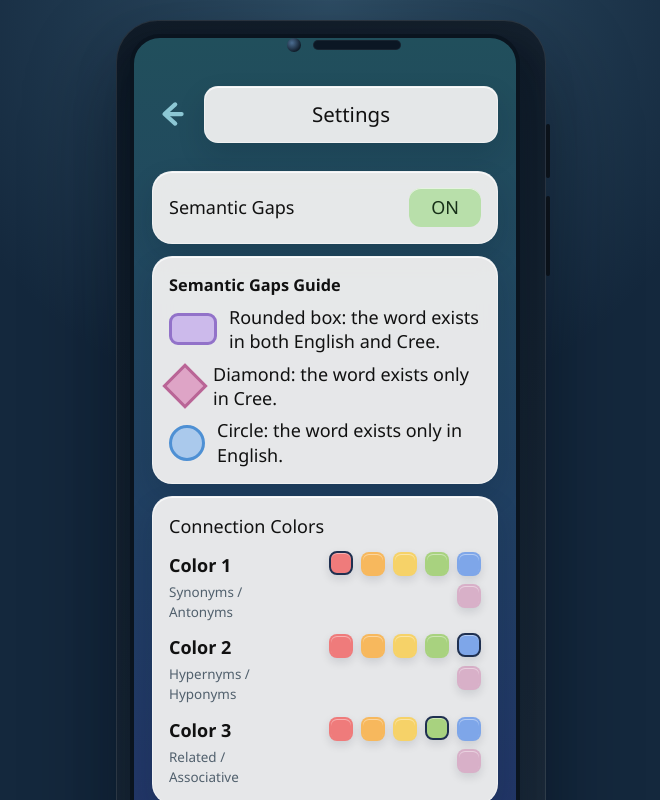
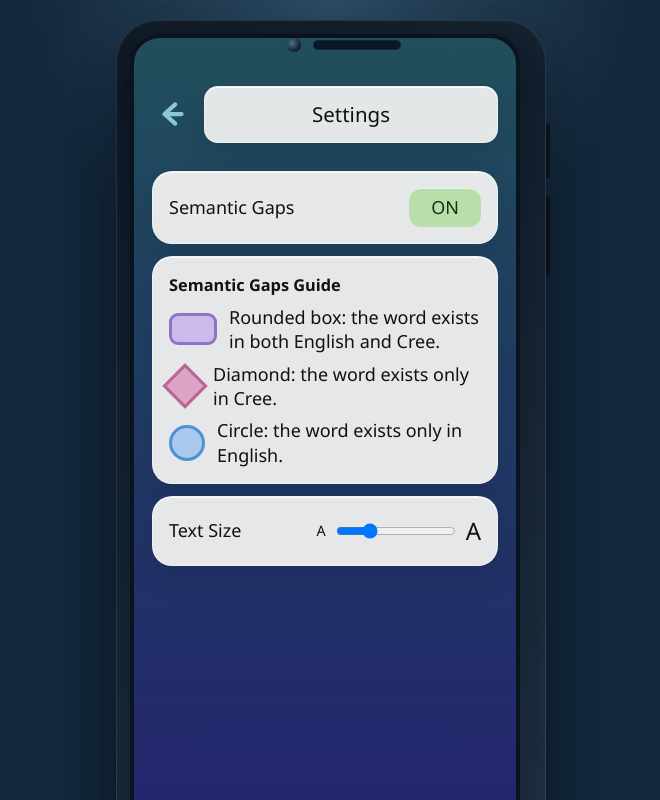
Before and after one commit to CMPUT302-Winter2026/project-3-high-fidelity-prototype-9plus10, a React (Vite) app in the folder vocab-explorer/: page / in a window 1280 px wide. Both pictures are taken after a click on the button "Settings". Shown: the top 800 px of the page, without its empty margins (309-969 px from the left). Built offline with nearby package versions, Linux system fonts and the light colour scheme.

Commit message:
type bug fixed

```diff
--- a/vocab-explorer/src/App.tsx
+++ b/vocab-explorer/src/App.tsx
@@ -336,6 +336,7 @@ function App() {
       case 'settings':
         return (
           <SettingsPage
+            isMinimal={previousScreen === 'login' || previousScreen === 'register'}
             semanticGaps={semanticGaps}
             fontSize={fontSize}
             contrastColor={contrastColor}
@@ -786,6 +787,7 @@ function WordDetailPage({
 }
 
 type SettingsPageProps = {
+  isMinimal: boolean
   semanticGaps: boolean
   fontSize: number
   contrastColor: string
@@ -803,6 +805,7 @@ type SettingsPageProps = {
 }
 
 function SettingsPage({
+  isMinimal,
   semanticGaps,
   fontSize,
   contrastColor,
@@ -819,7 +822,7 @@ function SettingsPage({
   onOpenHome,
 }: SettingsPageProps) {
   return (
-    <section className="page settings-page has-footer">
+    <section className={`page settings-page ${isMinimal ? '' : 'has-footer'}`.trim()}>
       <div className="page-header">
         <IconButton label="Back" onClick={onBack}>
           <BackIcon />
@@ -858,6 +861,7 @@ function SettingsPage({
         </div>
       ) : null}
 
+      {isMinimal ? null : (
         <div className="settings-card colors-card">
           <span>Connection Colors</span>
 
@@ -912,6 +916,7 @@ function SettingsPage({
             </div>
           </div>
         </div>
+      )}
 
       <div className="settings-card">
         <div className="setting-row">
@@ -931,6 +936,7 @@ function SettingsPage({
         </div>
       </div>
 
+      {isMinimal ? null : (
         <div className="settings-card password-card">
           <strong>Change Password</strong>
 
@@ -957,12 +963,15 @@ function SettingsPage({
             </button>
           </div>
         </div>
-
+      )}
+
+      {isMinimal ? null : (
         <button type="button" className="logout-button" onClick={onLogOut}>
           Log Out
         </button>
-
-      <FooterNav onOpenGroups={onOpenGroups} onOpenHome={onOpenHome} />
+      )}
+
+      {isMinimal ? null : <FooterNav onOpenGroups={onOpenGroups} onOpenHome={onOpenHome} />}
     </section>
   )
 }
--- a/vocab-explorer/src/Wordmap.tsx
+++ b/vocab-explorer/src/Wordmap.tsx
@@ -127,14 +127,15 @@ function buildMapElements(showSemanticGaps: boolean, focusWordId: string): Eleme
   }))
 
   const edges: ElementDefinition[] = words.flatMap((word) =>
-    word.hypo.map((childId) => {
+    word.hypo.flatMap((childId) => {
       if (!visibleIds.has(childId)) {
-        return null
+        return []
       }
 
       const relationship = getEdgeRelationship(word.id, childId)
 
-      return {
+      return [
+        {
           data: {
             id: `${word.id}-${childId}`,
             source: word.id,
@@ -143,8 +144,9 @@ function buildMapElements(showSemanticGaps: boolean, focusWordId: string): Eleme
             relationshipLabel: getEdgeRelationshipLabel(relationship),
             isFocusConnection: word.id === focusWordId || childId === focusWordId ? 'true' : 'false',
           },
-      }
-    }).filter((edge): edge is ElementDefinition => Boolean(edge)),
+        },
+      ]
+    }),
   )
 
   return [...nodes, ...edges]
```
Lines whose indentation alone changed are shown as unchanged.
